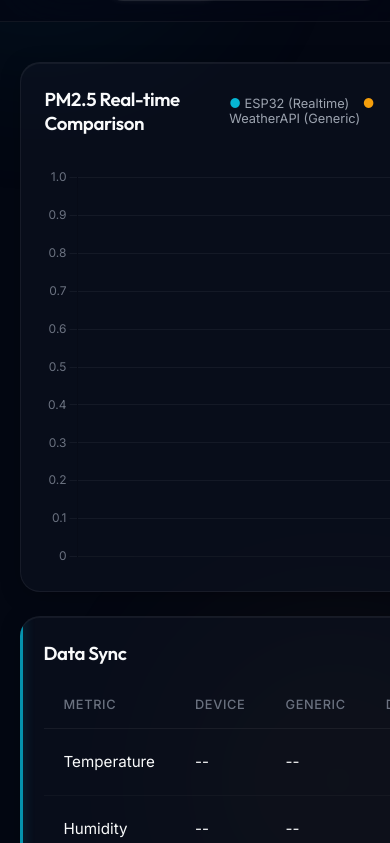
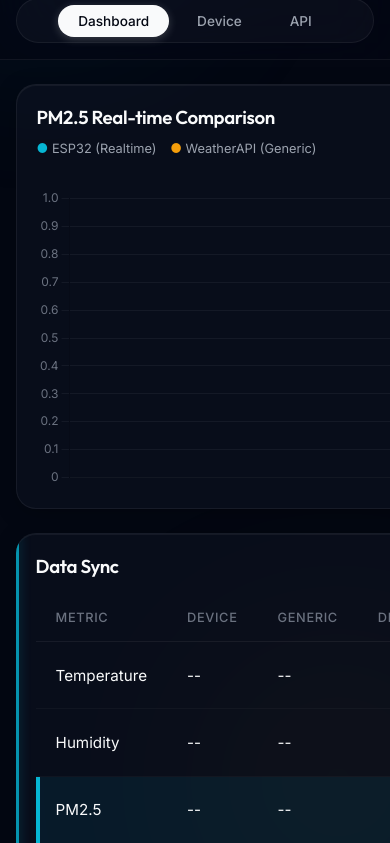
Before and after one commit to Tushar1623/AirQ, a plain HTML site: page index.html in a window 390 px wide. Shown: the part 63-906 px from the top of the page. Drawn offline with nearby package versions, Linux system fonts and the light colour scheme; no server answers.

Commit message:
Update index.html and style.css

```diff
--- a/index.html
+++ b/index.html
@@ -33,14 +33,14 @@
         <div class="main-grid">
             <!-- CHARTS -->
             <div class="chart-section">
-                <div style="display: flex; justify-content: space-between; align-items: center; margin-bottom: 2rem;">
+                <div class="chart-header-row">
                     <h3 id="chart-title">PM2.5 Real-time Comparison</h3>
-                    <div style="font-size: 0.8rem; color: var(--text-dim);">
+                    <div class="chart-legend">
                         <span style="color: var(--accent-esp)">●</span> ESP32 (Realtime)
                         <span style="margin-left: 10px; color: var(--accent-api)">●</span> WeatherAPI (Generic)
                     </div>
                 </div>
-                <div style="height: 400px;">
+                <div class="main-chart-wrapper">
                     <canvas id="pmChart"></canvas>
                 </div>
             </div>
--- a/style.css
+++ b/style.css
@@ -268,8 +268,71 @@ nav {
     gap: 1.5rem;
 }
 
+.chart-header-row {
+    display: flex;
+    justify-content: space-between;
+    align-items: center;
+    margin-bottom: 2rem;
+}
+
+.chart-legend {
+    font-size: 0.8rem;
+    color: var(--text-dim);
+}
+
+.main-chart-wrapper {
+    height: 400px;
+}
+
 @media (max-width: 1024px) {
     .main-grid { grid-template-columns: 1fr; }
+}
+
+@media (max-width: 768px) {
+    .dashboard {
+        padding: 0 4%;
+        margin: 1.5rem auto;
+    }
+
+    nav {
+        flex-direction: column;
+        gap: 1rem;
+        padding: 1rem 4%;
+    }
+
+    .nav-links {
+        width: 100%;
+        justify-content: center;
+        flex-wrap: wrap;
+    }
+
+    .card, .chart-section, .mini-chart-card {
+        padding: 1.25rem;
+    }
+
+    .card-value {
+        font-size: 2rem;
+    }
+
+    .segment-header {
+        flex-direction: column;
+        align-items: flex-start;
+        gap: 0.5rem;
+    }
+
+    .chart-header-row {
+        flex-direction: column;
+        align-items: flex-start;
+        gap: 0.75rem;
+    }
+
+    .main-chart-wrapper {
+        height: 300px;
+    }
+
+    .comparison-table td, .comparison-table th {
+        padding: 0.75rem 1rem;
+    }
 }
 
 /* 📑 Premium Table */
```
